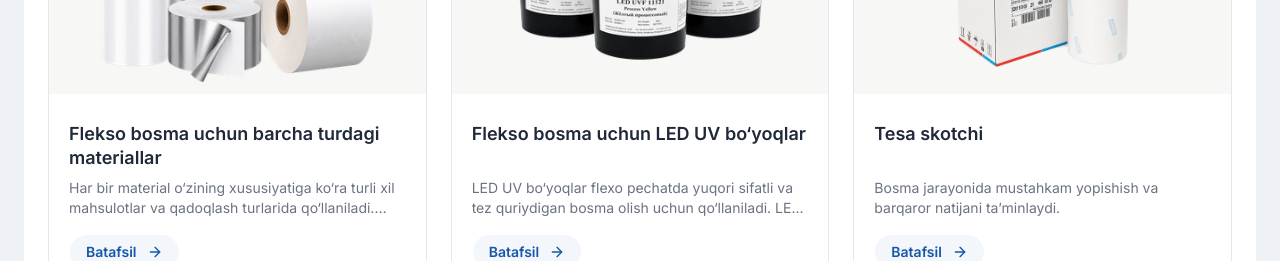
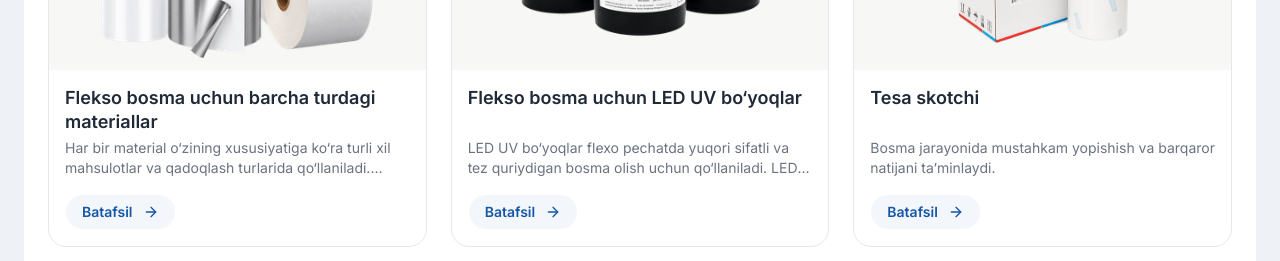
Before and after one commit to mr-sardorbek/malbert-, a React (Vite) app: page / in a window 1280 px wide. Shown: the part 1909-2170 px from the top of the page. Built offline with nearby package versions, Linux system fonts and the light colour scheme.

Commit message:
products

```diff
--- a/src/pages/about.jsx
+++ b/src/pages/about.jsx
@@ -8,7 +8,7 @@ const About = () => {
   return (
     <section
       id="about"
-      className="bg-background mt-18  px-4 py-16 sm:px-6 md:py-20"
+      className="bg-background mt-12  px-4 py-16 sm:px-6 md:py-20"
     >
       <div className="mx-auto  w-full max-w-[1260px] rounded-4xl bg-white p-6 min-[1800px]:max-w-[1360px] min-[1800px]:p-8">
         {/* Section Title */}
--- a/src/pages/products.jsx
+++ b/src/pages/products.jsx
@@ -58,7 +58,7 @@ const Products = () => {
               className="group relative flex h-full flex-col overflow-hidden rounded-2xl border border-border bg-card transition-all duration-500 hover:-translate-y-2 hover:shadow-[0_18px_40px_rgba(21,87,166,0.16)]"
             >
               {/* Image */}
-              <div className="relative h-52 shrink-0 overflow-hidden bg-surface sm:h-56 min-[1800px]:h-64">
+              <div className="relative h-52 shrink-0 overflow-hidden bg-surface sm:h-56 min-[1800px]:h-72">
                 <img
                   src={product.image}
                   alt={t(product.titleKey)}
@@ -67,14 +67,14 @@ const Products = () => {
               </div>
 
               {/* Content */}
-              <div className="flex flex-1 flex-col p-5 min-[1800px]:p-6">
+              <div className="flex flex-1 flex-col p-4 min-[1800px]:p-6">
                 {/* Title */}
-                <h3 className="mt-2 min-h-[48px] text-lg font-semibold leading-6 text-foreground transition-colors duration-300 group-hover:text-primary min-[1800px]:min-h-[56px] min-[1800px]:text-xl min-[1800px]:leading-7">
+                <h3 className="min-h-[48px] text-lg font-semibold leading-6 text-foreground transition-colors duration-300 group-hover:text-primary min-[1800px]:min-h-[56px] min-[1800px]:text-xl min-[1800px]:leading-7">
                   {t(product.titleKey)}
                 </h3>
 
                 {/* Description */}
-                <p className="mt-2 min-h-[40px] line-clamp-2 text-sm leading-5 text-muted-foreground min-[1800px]:min-h-[56px] min-[1800px]:text-base min-[1800px]:leading-7">
+                <p className="mt-1 min-h-[40px] line-clamp-2 text-sm leading-5 text-muted-foreground min-[1800px]:min-h-[56px] min-[1800px]:text-base min-[1800px]:leading-7">
                   {t(product.descriptionKey)}
                 </p>
 
@@ -136,7 +136,16 @@ const Products = () => {
                     {t(selectedProduct.descriptionKey)}
                   </p>
 
-                  <Button className="mt-6 cursor-pointer bg-primary transition-all duration-300 hover:bg-primary-hover hover:shadow-md">
+                  <Button
+                    onClick={() => {
+                      setSelectedProduct(null);
+
+                      document.getElementById("contact")?.scrollIntoView({
+                        behavior: "smooth",
+                      });
+                    }}
+                    className="mt-6 cursor-pointer bg-primary transition-all duration-300 hover:bg-primary-hover hover:shadow-md"
+                  >
                     {t("products.contact")}
 
                     <ArrowRight size={16} className="ml-1" />
```
